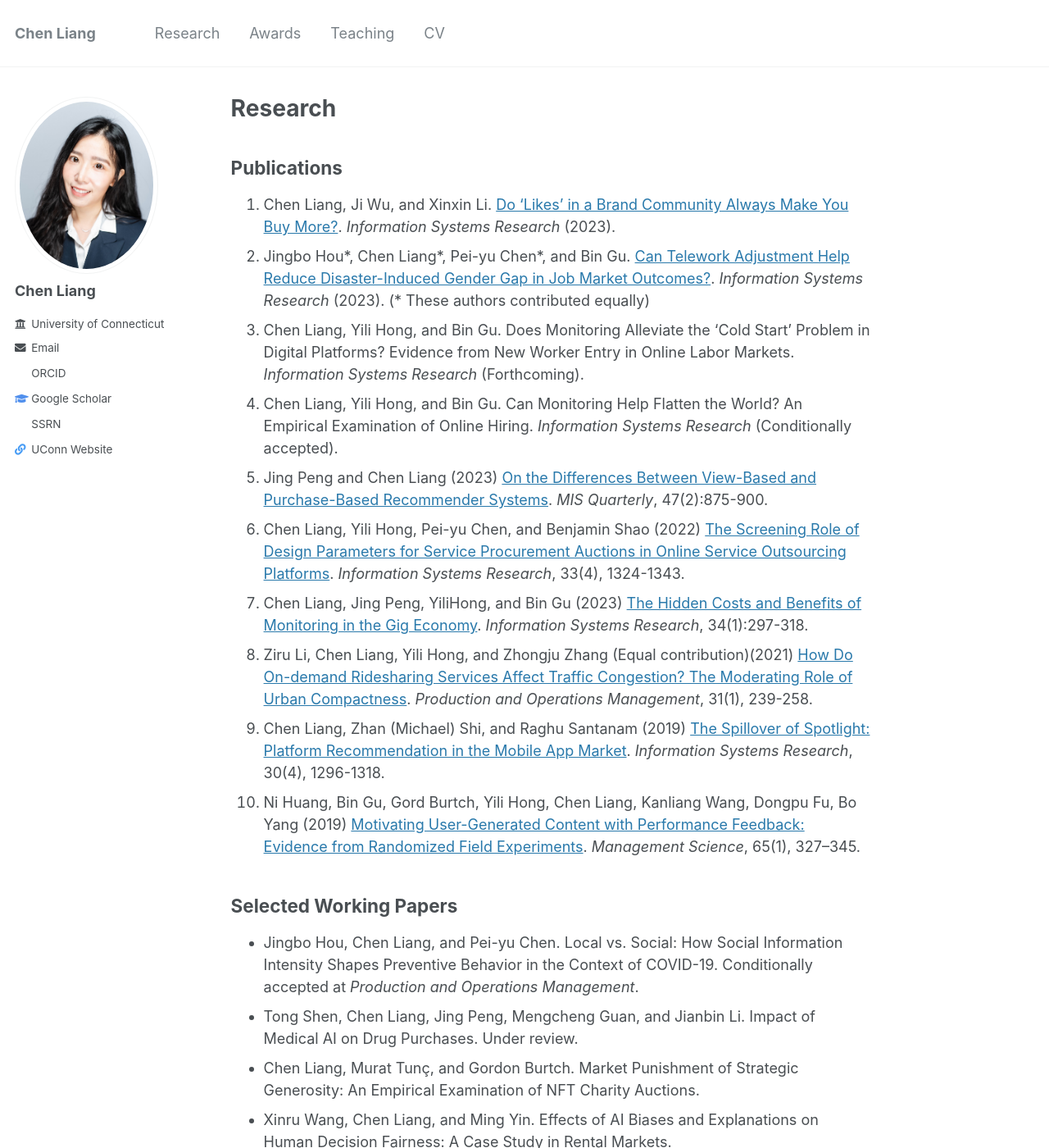
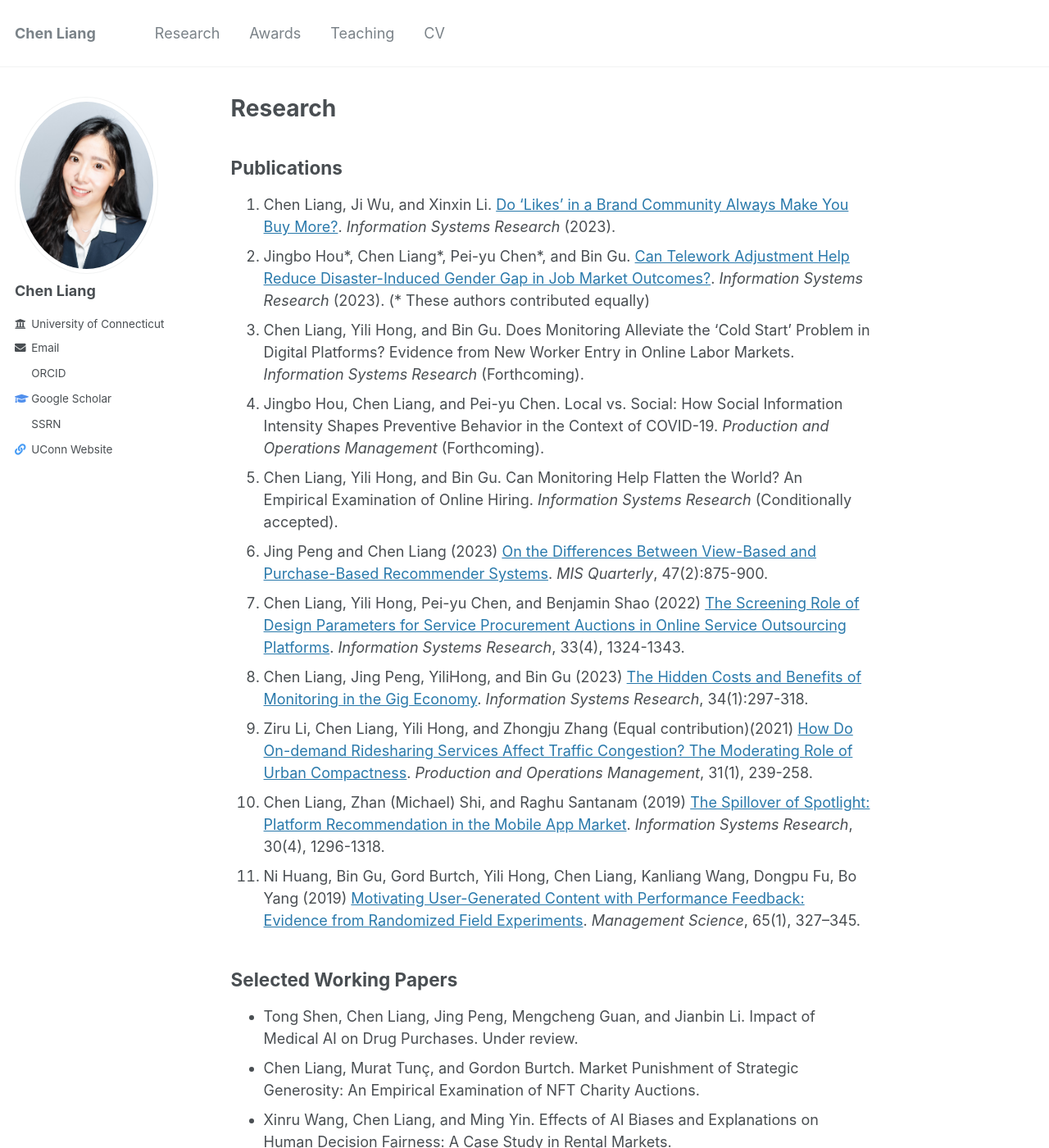
Before and after one commit to chen0liang/chen0liang.github.io, a Jekyll site: the page built from _pages/research.md, in a window 1280 px wide and 1400 px high. Shown: the whole window at 82% size. Built offline with Jekyll 4.4.1, drawn with Linux system fonts in a browser that asks for light colours; a style sheet for code colours, icons or effects is not loaded.

Commit message:
update poms

```diff
--- a/_pages/research.md
+++ b/_pages/research.md
@@ -11,17 +11,17 @@ author_profile: true
 1.  Chen Liang, Ji Wu, and Xinxin Li. [Do ‘Likes’ in a Brand Community Always Make You Buy More?](https://doi.org/10.1287/isre.2022.0008). *Information Systems Research* (2023).
 2.  Jingbo Hou\*, Chen Liang\*, Pei-yu Chen\*, and Bin Gu. [Can Telework Adjustment Help Reduce Disaster-Induced Gender Gap in Job Market Outcomes?](https://pubsonline.informs.org/doi/10.1287/isre.2023.0241). *Information Systems Research* (2023). (* These authors contributed equally)
 3.  Chen Liang, Yili Hong, and Bin Gu. Does Monitoring Alleviate the ‘Cold Start’ Problem in Digital Platforms? Evidence from New Worker Entry in Online Labor Markets. *Information Systems Research* (Forthcoming).
-4.  Chen Liang, Yili Hong, and Bin Gu. Can Monitoring Help Flatten the World? An Empirical Examination of Online Hiring. *Information Systems Research* (Conditionally accepted).
-5.  Jing Peng and Chen Liang (2023) [On the Differences Between View-Based and Purchase-Based Recommender Systems](https://misq.umn.edu/on-the-differences-between-view-based-and-purchase-based-recommender-systems.html). *MIS Quarterly*, 47(2):875-900.
-6.  Chen Liang, Yili Hong, Pei-yu Chen, and Benjamin Shao (2022) [The Screening Role of Design Parameters for Service Procurement Auctions in Online Service Outsourcing Platforms](https://pubsonline.informs.org/doi/abs/10.1287/isre.2022.1168). *Information Systems Research*, 33(4), 1324-1343.
-7.  Chen Liang, Jing Peng, YiliHong, and Bin Gu (2023) [The Hidden Costs and Benefits of Monitoring in the Gig Economy](https://pubsonline.informs.org/doi/10.1287/isre.2022.1130). *Information Systems Research*, 34(1):297-318.
-8.  Ziru Li, Chen Liang, Yili Hong, and Zhongju Zhang (Equal contribution)(2021) [How Do On-demand Ridesharing Services Affect Traffic Congestion? The Moderating Role of Urban Compactness](https://onlinelibrary.wiley.com/doi/10.1111/poms.13530). *Production and Operations Management*, 31(1), 239-258.
-9.  Chen Liang, Zhan (Michael) Shi, and Raghu Santanam (2019) [The Spillover of Spotlight: Platform Recommendation in the Mobile App Market](https://pubsonline.informs.org/doi/10.1287/isre.2019.0863). *Information Systems Research*, 30(4), 1296-1318.
-10.  Ni Huang, Bin Gu, Gord Burtch, Yili Hong, Chen Liang, Kanliang Wang, Dongpu Fu, Bo Yang (2019) [Motivating User-Generated Content with Performance Feedback: Evidence from Randomized Field Experiments](https://pubsonline.informs.org/doi/10.1287/mnsc.2017.2944). *Management Science*, 65(1), 327–345.
+4.  Jingbo Hou, Chen Liang, and Pei-yu Chen. Local vs. Social: How Social Information Intensity Shapes Preventive Behavior in the Context of COVID-19. *Production and Operations Management* (Forthcoming).
+5.  Chen Liang, Yili Hong, and Bin Gu. Can Monitoring Help Flatten the World? An Empirical Examination of Online Hiring. *Information Systems Research* (Conditionally accepted).
+6.  Jing Peng and Chen Liang (2023) [On the Differences Between View-Based and Purchase-Based Recommender Systems](https://misq.umn.edu/on-the-differences-between-view-based-and-purchase-based-recommender-systems.html). *MIS Quarterly*, 47(2):875-900.
+7.  Chen Liang, Yili Hong, Pei-yu Chen, and Benjamin Shao (2022) [The Screening Role of Design Parameters for Service Procurement Auctions in Online Service Outsourcing Platforms](https://pubsonline.informs.org/doi/abs/10.1287/isre.2022.1168). *Information Systems Research*, 33(4), 1324-1343.
+8.  Chen Liang, Jing Peng, YiliHong, and Bin Gu (2023) [The Hidden Costs and Benefits of Monitoring in the Gig Economy](https://pubsonline.informs.org/doi/10.1287/isre.2022.1130). *Information Systems Research*, 34(1):297-318.
+9.  Ziru Li, Chen Liang, Yili Hong, and Zhongju Zhang (Equal contribution)(2021) [How Do On-demand Ridesharing Services Affect Traffic Congestion? The Moderating Role of Urban Compactness](https://onlinelibrary.wiley.com/doi/10.1111/poms.13530). *Production and Operations Management*, 31(1), 239-258.
+10.  Chen Liang, Zhan (Michael) Shi, and Raghu Santanam (2019) [The Spillover of Spotlight: Platform Recommendation in the Mobile App Market](https://pubsonline.informs.org/doi/10.1287/isre.2019.0863). *Information Systems Research*, 30(4), 1296-1318.
+11.  Ni Huang, Bin Gu, Gord Burtch, Yili Hong, Chen Liang, Kanliang Wang, Dongpu Fu, Bo Yang (2019) [Motivating User-Generated Content with Performance Feedback: Evidence from Randomized Field Experiments](https://pubsonline.informs.org/doi/10.1287/mnsc.2017.2944). *Management Science*, 65(1), 327–345.
 
 ## Selected Working Papers
 
--   Jingbo Hou, Chen Liang, and Pei-yu Chen. Local vs. Social: How Social Information Intensity Shapes Preventive Behavior in the Context of COVID-19. Conditionally accepted at *Production and Operations Management*.
 -   Tong Shen, Chen Liang, Jing Peng, Mengcheng Guan, and Jianbin Li. Impact of Medical AI on Drug Purchases. Under review.
 -   Chen Liang, Murat Tunç, and Gordon Burtch. Market Punishment of Strategic Generosity: An Empirical Examination of NFT Charity Auctions.
 -   Xinru Wang, Chen Liang, and Ming Yin. Effects of AI Biases and Explanations on Human Decision Fairness: A Case Study in Rental Markets.
```
